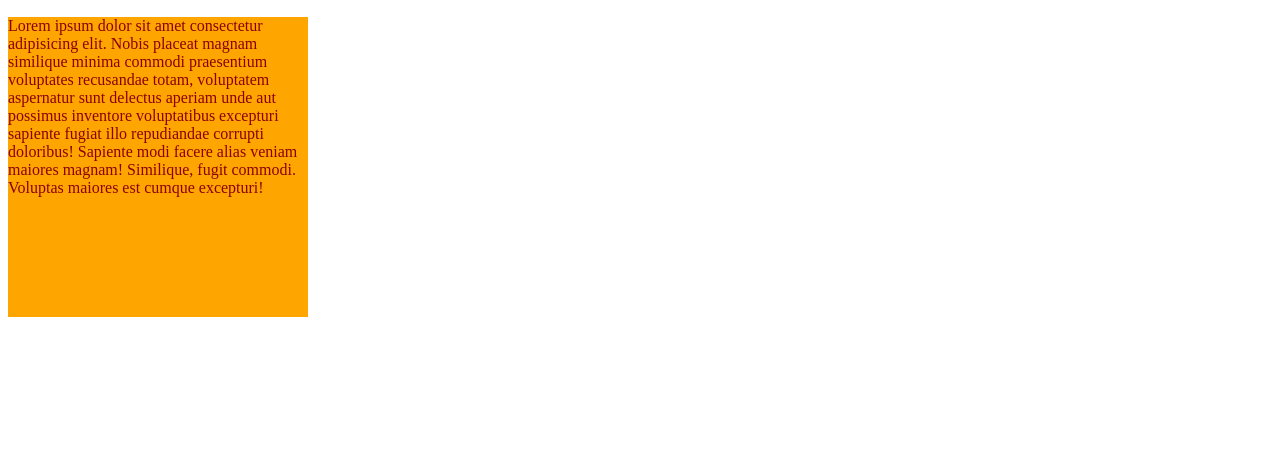
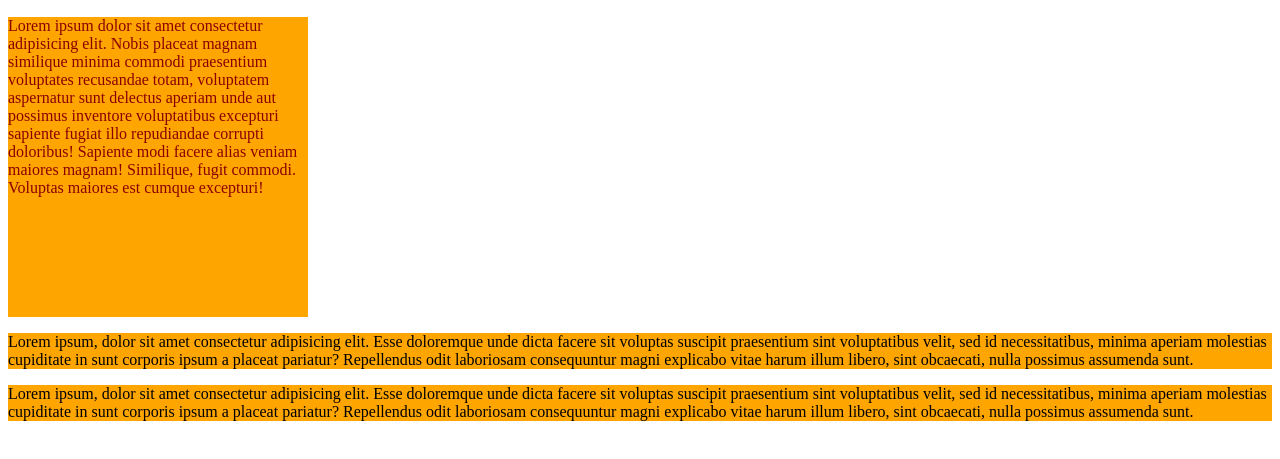
Before and after one commit to sabikonnaharsr/practice-website, a plain HTML site: page index.html in a window 1280 px wide. Shown: the part 45-504 px from the top of the page. Drawn offline with Linux system fonts and the light colour scheme.

Commit message:
paragraph added

```diff
--- a/css/style.css
+++ b/css/style.css
@@ -8,3 +8,6 @@
     height: 300px;
     width: 300px;
 }
+p{
+    background-color: orange;
+}
--- a/index.html
+++ b/index.html
@@ -8,7 +8,14 @@
 </head>
 <body>
     <h1 id="title">I am new here but i always try to makes good.</h1>
-    <p class="details">Lorem ipsum dolor sit amet consectetur adipisicing elit. Nobis placeat magnam similique minima commodi praesentium voluptates recusandae totam, voluptatem aspernatur sunt delectus aperiam unde aut possimus inventore voluptatibus excepturi sapiente fugiat illo repudiandae corrupti doloribus! Sapiente modi facere alias veniam maiores magnam! Similique, fugit commodi. Voluptas maiores est cumque excepturi!</p>
-
+    <div>
+        <p class="details">Lorem ipsum dolor sit amet consectetur adipisicing elit. Nobis placeat magnam similique minima commodi praesentium voluptates recusandae totam, voluptatem aspernatur sunt delectus aperiam unde aut possimus inventore voluptatibus excepturi sapiente fugiat illo repudiandae corrupti doloribus! Sapiente modi facere alias veniam maiores magnam! Similique, fugit commodi. Voluptas maiores est cumque excepturi!</p>
+    </div>
+    <div>
+        <p>Lorem ipsum, dolor sit amet consectetur adipisicing elit. Esse doloremque unde dicta facere sit voluptas suscipit praesentium sint voluptatibus velit, sed id necessitatibus, minima aperiam molestias cupiditate in sunt corporis ipsum a placeat pariatur? Repellendus odit laboriosam consequuntur magni explicabo vitae harum illum libero, sint obcaecati, nulla possimus assumenda sunt.</p>
+    </div>
+    <div>
+        <p>Lorem ipsum, dolor sit amet consectetur adipisicing elit. Esse doloremque unde dicta facere sit voluptas suscipit praesentium sint voluptatibus velit, sed id necessitatibus, minima aperiam molestias cupiditate in sunt corporis ipsum a placeat pariatur? Repellendus odit laboriosam consequuntur magni explicabo vitae harum illum libero, sint obcaecati, nulla possimus assumenda sunt.</p>
+    </div>
 </body>
 </html>
```
